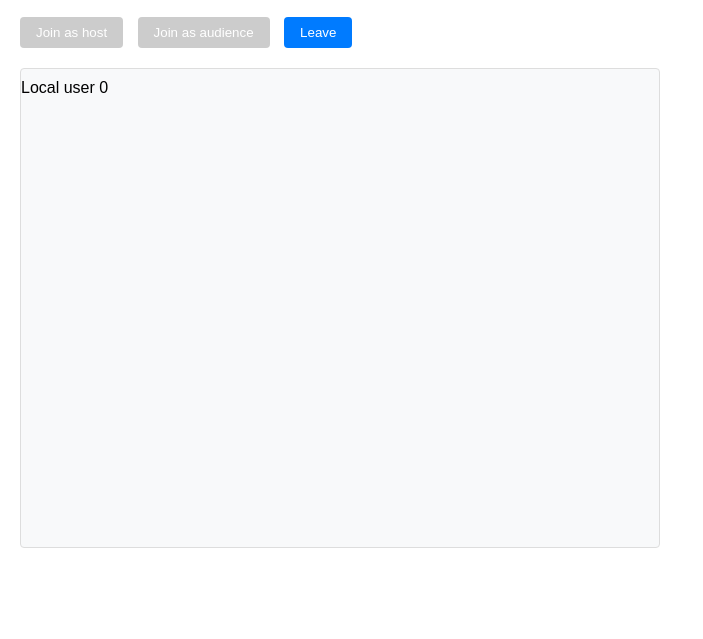
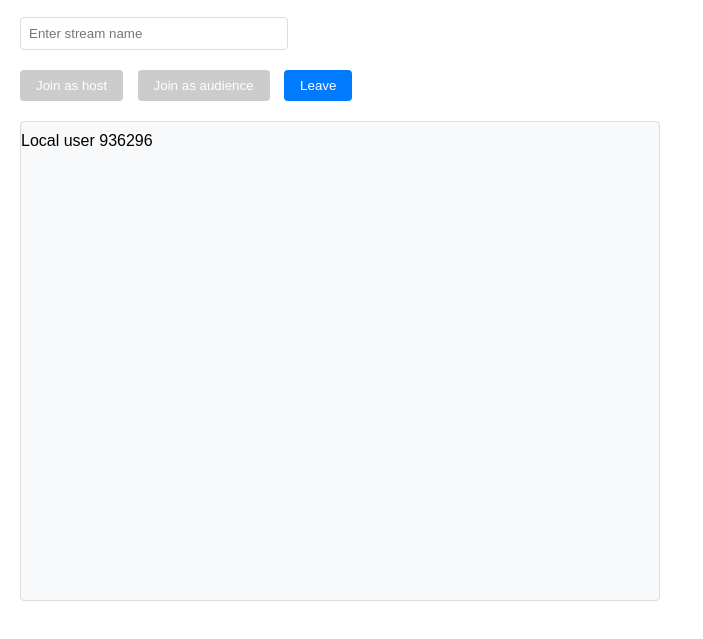
Before and after one commit to krippilippa/sneak, a website built with Vite: page index.html in a window 1280 px wide. Both pictures are taken after a click on the button "Join as host". Shown: the part 71-710 px from the top of the page, without its empty margins (0-703 px from the left). Built offline with nearby package versions, Linux system fonts and the light colour scheme; no server answers; what agora-rtc-sdk-ng would draw is missing.

Commit message:
Add stream naming functionality without active streams list

```diff
--- a/index.html
+++ b/index.html
@@ -56,10 +56,29 @@
           height: 100%;
           object-fit: cover;
         }
+
+        /* Style for the stream name input */
+        .stream-form {
+          margin-bottom: 20px;
+        }
+
+        .stream-form input {
+          padding: 8px;
+          margin-right: 10px;
+          border: 1px solid #ddd;
+          border-radius: 4px;
+          width: 250px;
+        }
         </style>
     </head>
     <body>
         <h2 class="left-align">Agora Web SDK Quickstart</h2>
+
+        <!-- Stream naming form -->
+        <div class="row stream-form">
+            <input type="text" id="stream-name" placeholder="Enter stream name" />
+        </div>
+
         <div class="row">
             <div>
                 <button type="button" id="host-join">Join as host</button>
--- a/src/main.js
+++ b/src/main.js
@@ -10,9 +10,9 @@ let localVideoTrack = null
 
 // Connection parameters
 let appId = import.meta.env.VITE_AGORA_APP_ID || "fbb5b55989034029abac412d655d05ae" // Fallback to hardcoded ID for demo
-let channel = "test" // Consider making this configurable via UI
+let channel = "test" // Default channel name
 let token = null
-let uid = 0 // User ID
+let uid = Math.floor(Math.random() * 1000000) // Random user ID for better identification
 
 // Add debug info
 console.log("App ID used:", appId ? "From environment" : "Fallback value");
@@ -67,6 +67,13 @@ function displayLocalVideo() {
 async function joinAsHost() {
     console.log("Join as host clicked");
     try {
+        // Get stream name from input
+        const streamNameInput = document.getElementById("stream-name")
+        const streamName = streamNameInput.value.trim() || `Stream-${uid}`
+
+        // Use stream name as channel name if provided
+        channel = streamName
+
         await client.join(appId, channel, token, uid)
         console.log("Successfully joined channel as host");
         // A host can both publish tracks and subscribe to tracks
@@ -86,6 +93,18 @@ async function joinAsHost() {
 async function joinAsAudience() {
     console.log("Join as audience clicked");
     try {
+        // Get stream name from input (which is used as channel)
+        const streamNameInput = document.getElementById("stream-name")
+        const streamName = streamNameInput.value.trim()
+
+        if (!streamName) {
+            alert("Please enter a stream name to join as audience")
+            return
+        }
+
+        // Use stream name as channel
+        channel = streamName
+
         await client.join(appId, channel, token, uid)
         console.log("Successfully joined channel as audience");
         // Set ultra-low latency level
```
